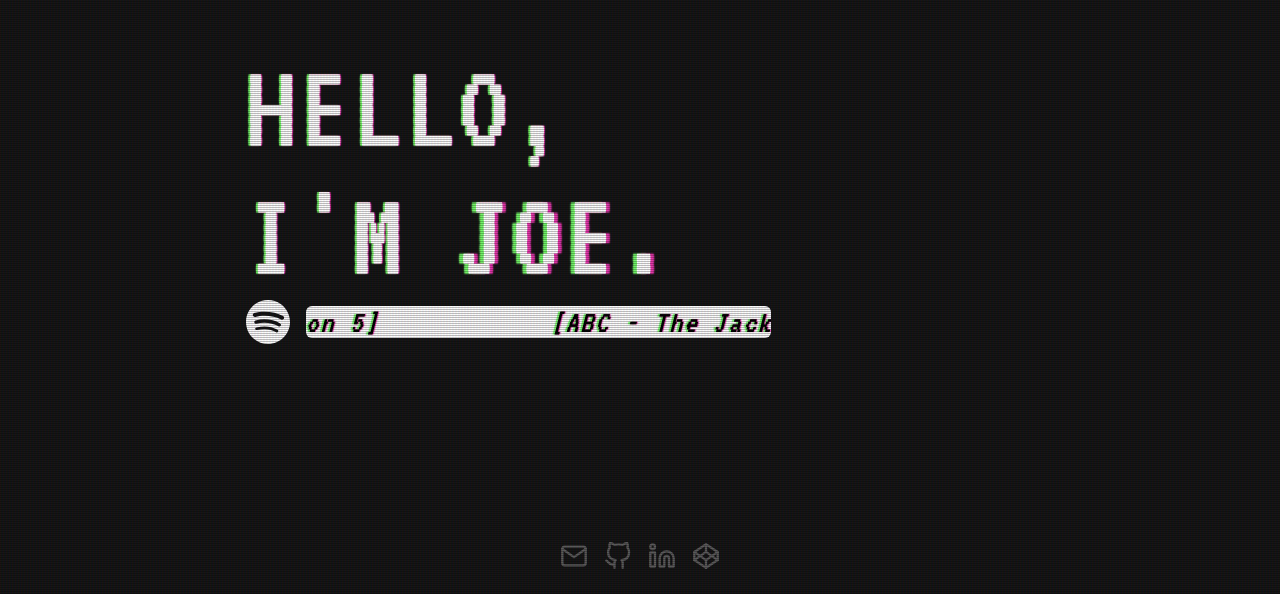
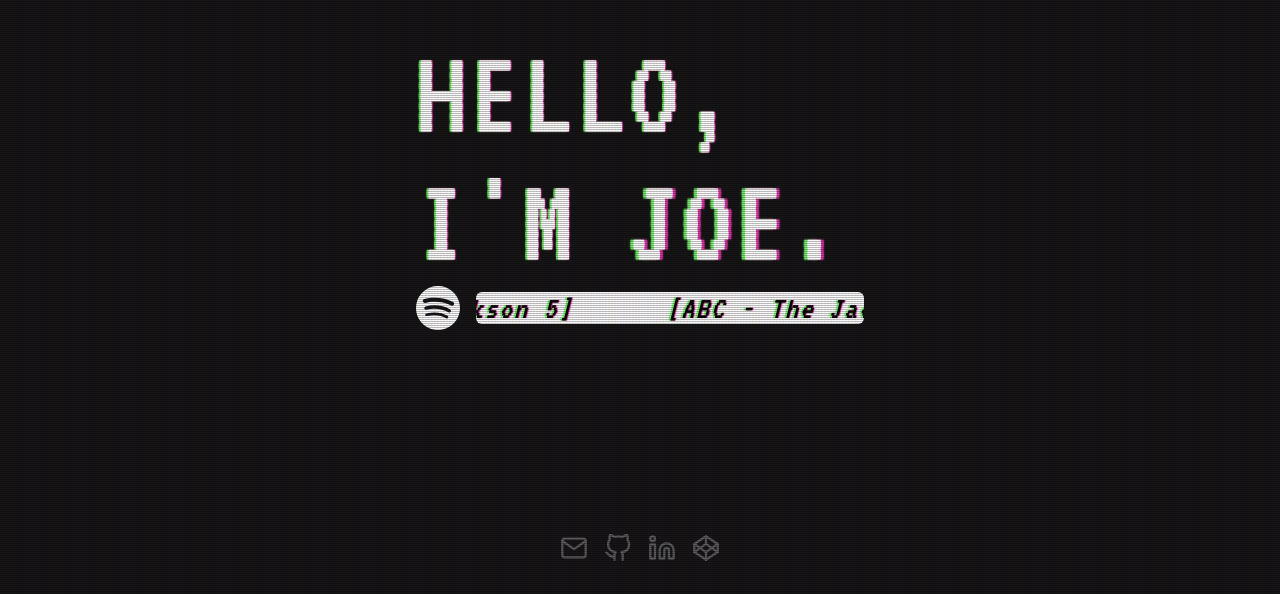
Before and after one commit to JoeBocock/JoeBocock.github.io, a Next.js app: page / in a window 1280 px wide. Shown: the part 206-800 px from the top of the page. Built offline with nearby package versions, Linux system fonts and the light colour scheme.

Commit message:
Styling updates from last night.

```diff
--- a/app/globals.css
+++ b/app/globals.css
@@ -6,20 +6,11 @@ html,
 body {
     margin: 0;
     height: 100%;
-    overflow: hidden;
     background: #141414;
     color: white;
     line-height: 1;
     text-shadow: 0.06rem 0 0.06rem #ea36af, -0.125rem 0 0.06rem #75fa69;
     letter-spacing: 0.125em;
-}
-
-.links {
-    position: fixed;
-    left: 50%;
-    bottom: 10px;
-    transform: translate(-50%, -50%);
-    margin: 0 auto;
 }
 
 .flicker {
@@ -34,7 +25,7 @@ body {
         text-shadow: 1px 0 0 #ea36af, -2px 0 0 #75fa69;
     }
     to {
-        text-shadow: 5px 0.5px 2px #ea36af, -5px -0.5px 2px #75fa69;
+        text-shadow: 4px 0.5px 2px #ea36af, -4px -0.5px 2px #75fa69;
     }
 }
 
--- a/app/page.tsx
+++ b/app/page.tsx
@@ -87,15 +87,25 @@ export default function Home() {
     const song: string = Song()
 
     return (
-        <main className="flex h-screen text-7xl xs:text-8xl sm:text-9xl crt p-8">
-            <div className="m-auto md:max-w-[65%]">
+        <main
+            className={
+                'flex flex-col justify-between items-center h-screen text-7xl xs:text-8xl sm:text-9xl crt p-4 lg:p-8'
+            }
+        >
+            <div></div>
+
+            <div className={'md:max-w-[65%]'}>
                 <div>
                     HELLO, <br />
-                    I&#39;M <span className="flicker">JOE.</span>
+                    I&#39;M <span className={'flicker'}>JOE.</span>
                 </div>
 
-                <div className="flex w-4/5 xs:w-5/6 sm:w-4/5 md:w-5/6 lg:w-4/6">
-                    <div className="min-w-fit">
+                <div
+                    className={
+                        'flex w-[16rem] xs:w-[22rem] sm:w-[26rem] lg:w-[28rem]'
+                    }
+                >
+                    <div className={'min-w-fit'}>
                         <Image
                             src={'/spotify.svg'}
                             alt={'Spotify logo.'}
@@ -104,13 +114,17 @@ export default function Home() {
                         />
                     </div>
 
-                    <div className="bg-white text-black rounded-md marquee my-auto ml-4 italic">
-                        <ul className="marquee-content">
+                    <div
+                        className={
+                            'bg-white text-black rounded-md marquee my-auto ml-4 italic'
+                        }
+                    >
+                        <ul className={'marquee-content'}>
                             <li>&#91;{song}&#93;</li>
                             <li>&nbsp;&nbsp;</li>
                         </ul>
 
-                        <ul aria-hidden="true" className="marquee-content">
+                        <ul aria-hidden={true} className={'marquee-content'}>
                             <li>&#91;{song}&#93;</li>
                             <li>&nbsp;&nbsp;</li>
                         </ul>
@@ -118,12 +132,12 @@ export default function Home() {
                 </div>
             </div>
 
-            <div className="links text-lg flex space-x-4">
+            <div className={'links text-lg flex space-x-4'}>
                 <a
-                    className="opacity-30 hover:opacity-100"
-                    href="mailto:joebocock@gmail.com"
-                    target="_blank"
-                    rel="noopener noreferrer"
+                    className={'opacity-30 hover:opacity-100'}
+                    href={'mailto:joebocock@gmail.com'}
+                    target={'_blank'}
+                    rel={'noopener noreferrer'}
                 >
                     <Image
                         src={'/email.svg'}
@@ -133,10 +147,10 @@ export default function Home() {
                     />
                 </a>
                 <a
-                    className="opacity-30 hover:opacity-100"
-                    href="https://github.com/joebocock"
-                    target="_blank"
-                    rel="noopener noreferrer"
+                    className={'opacity-30 hover:opacity-100'}
+                    href={'https://github.com/joebocock'}
+                    target={'_blank'}
+                    rel={'noopener noreferrer'}
                 >
                     <Image
                         src={'/github.svg'}
@@ -146,10 +160,10 @@ export default function Home() {
                     />
                 </a>
                 <a
-                    className="opacity-30 hover:opacity-100"
-                    href="https://www.linkedin.com/in/joe-bocock-976341181/"
-                    target="_blank"
-                    rel="noopener noreferrer"
+                    className={'opacity-30 hover:opacity-100'}
+                    href={'https://www.linkedin.com/in/joe-bocock-976341181/'}
+                    target={'_blank'}
+                    rel={'noopener noreferrer'}
                 >
                     <Image
                         src={'/linkedin.svg'}
@@ -159,10 +173,10 @@ export default function Home() {
                     />
                 </a>
                 <a
-                    className="opacity-30 hover:opacity-100"
-                    href="https://codepen.io/joebocock"
-                    target="_blank"
-                    rel="noopener noreferrer"
+                    className={'opacity-30 hover:opacity-100'}
+                    href={'https://codepen.io/joebocock'}
+                    target={'_blank'}
+                    rel={'noopener noreferrer'}
                 >
                     <Image
                         src={'/codepen.svg'}
```
